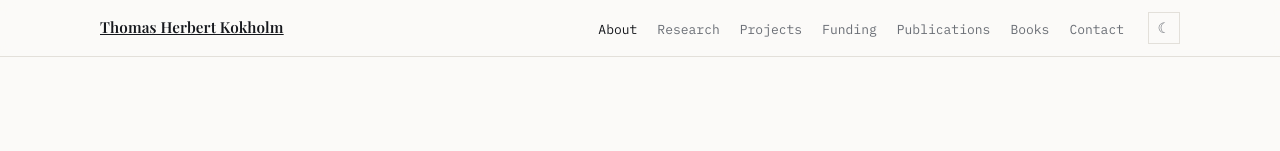
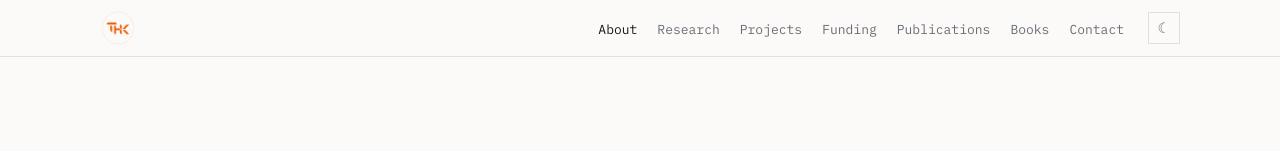
Before and after one commit to herbertkokholm/herbertkokholm.github.io, a plain HTML site: page index.html in a window 1280 px wide. Shown: the top 151 px of the page. Drawn offline with nearby package versions, Linux system fonts and the light colour scheme; no server answers.

Commit message:
Replace topbar site name with THK logo mark.

```diff
--- a/assets/css/style.css
+++ b/assets/css/style.css
@@ -25,7 +25,8 @@ img{max-width:100%;display:block}
 /* nav */
 .topbar{position:sticky;top:0;z-index:20;background:color-mix(in srgb,var(--paper) 88%,transparent);backdrop-filter:blur(8px);border-bottom:1px solid var(--rule)}
 .topbar__inner{display:flex;align-items:center;gap:1.5rem;min-height:3.5rem}
-.topbar__name{font:600 .95rem/1 var(--display);letter-spacing:.01em;margin-right:auto;white-space:nowrap}
+.topbar__name{display:flex;align-items:center;margin-right:auto}
+.topbar__logo{height:2.25rem;width:auto}
 .navlist{display:flex;gap:1.25rem;list-style:none;margin:0;padding:0;overflow-x:auto;scrollbar-width:none}
 .navlist::-webkit-scrollbar{display:none}
 .navlist a{font:400 .8125rem/1 var(--mono);color:var(--muted);text-decoration:none;white-space:nowrap;padding-block:.4rem;border-bottom:1px solid transparent}
--- a/assets/js/app.js
+++ b/assets/js/app.js
@@ -171,7 +171,8 @@
   function renderHero(){
     const id = state.site.identity || {};
     $("hero").hidden = false;
-    $("topbar-name").textContent = id.name || "";
+    $("topbar-name").src = id.logo?.src || "";
+    $("topbar-name").alt = id.logo?.alt || id.name || "";
     $("hero-name").textContent = id.name || "";
     $("hero-location").textContent = t(id.location);
     $("hero-headline").textContent = t(id.headline);
--- a/data/site.json
+++ b/data/site.json
@@ -47,6 +47,10 @@
     "location": "Horsens, Denmark",
     "portrait": {
       "src": "assets/images/portrait.png",
+      "alt": "Thomas Herbert Kokholm"
+    },
+    "logo": {
+      "src": "assets/images/logo.png",
       "alt": "Thomas Herbert Kokholm"
     },
     "cta": [
--- a/index.html
+++ b/index.html
@@ -47,7 +47,7 @@
 
 <header class="topbar">
   <div class="wrap topbar__inner">
-    <a class="topbar__name" href="#top" id="topbar-name"></a>
+    <a class="topbar__name" href="#top"><img class="topbar__logo" id="topbar-name" alt=""></a>
     <nav aria-label="Sections"><ul class="navlist" id="navlist"></ul></nav>
     <div class="langs" id="langs" hidden></div>
     <button class="themetog" id="themetog" type="button" aria-label="Toggle colour theme"></button>
```
Also changed, not shown: assets/images/logo.png (added).
